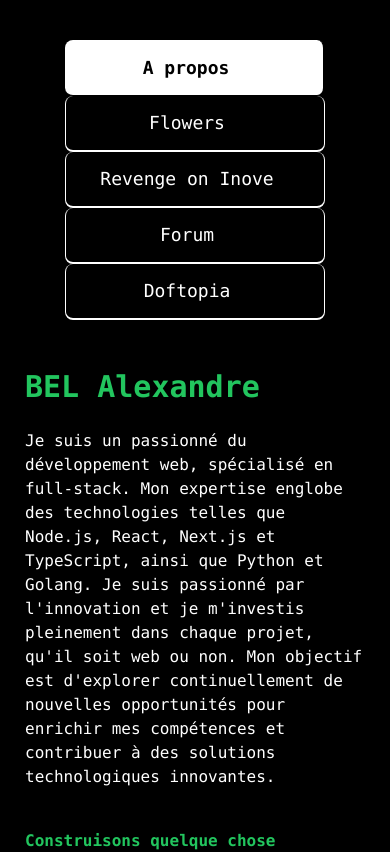
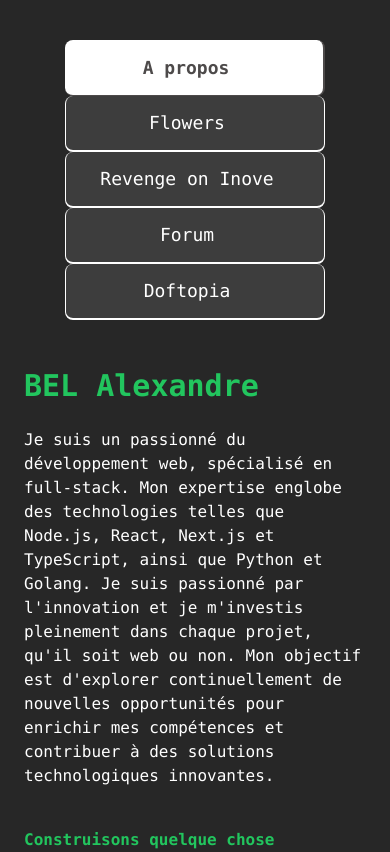
Before and after one commit to FLIzze/portfolio, a Next.js app: page / in a window 390 px wide. Shown: the top 852 px of the page. Built offline with nearby package versions, Linux system fonts and the light colour scheme.

Commit message:
colors update

```diff
--- a/src/app/components/about/page.tsx
+++ b/src/app/components/about/page.tsx
@@ -4,8 +4,8 @@ import Image from "next/image";
 const About = () => {
     return (
         <div>
-            <div className="lg:px-20 px-6 md:px-12 lg:h-screen h-full lg:overflow-y-auto mt-10 bg-black lg:bg-transparent md:text-xl text-base">
-                <div className="h-fit rounded-sm border border-black">
+            <div className="lg:px-20 px-6 md:px-12 lg:h-screen h-full lg:overflow-y-auto mt-10 lg:bg-transparent md:text-xl text-base bg-[#272727]">
+                <div className="h-fit rounded-sm">
                 <p className="mb-6 md:text-4xl text-3xl font-bold text-green-500">BEL Alexandre</p>
                 <p className="lg:text-justify">Je suis un passionné du développement web, spécialisé en full-stack. Mon expertise englobe des technologies telles que Node.js, React, Next.js et TypeScript, ainsi que Python et Golang. Je suis passionné par l'innovation et je m'investis pleinement dans chaque projet, qu'il soit web ou non. Mon objectif est d'explorer continuellement de nouvelles opportunités pour enrichir mes compétences et contribuer à des solutions technologiques innovantes.</p>
                 <p className="mt-10 font-bold text-green-500">Construisons quelque chose ensemble.</p>
--- a/src/app/components/doftopia/page.tsx
+++ b/src/app/components/doftopia/page.tsx
@@ -3,7 +3,7 @@ import Image from "next/image";
 const Doftopia = () => {
     return (
         <div>
-            <div className="lg:px-20 px-6 md:px-12 lg:h-screen h-full lg:overflow-y-auto mt-10 bg-black lg:bg-transparent md:text-xl text-base">
+            <div className="lg:px-20 px-6 md:px-12 lg:h-screen h-full lg:overflow-y-auto mt-10 bg-[#272727] lg:bg-transparent md:text-xl text-base">
                 <h1 className="md:text-4xl text-3xl flex font-bold text-green-500 w-fit hover:border-b-0">Doftopia</h1>
                 <p className="my-6 text-xl">Wiki dofus. Realisé en <a className="text-green-500">nextjs</a> <a className="text-green-500">typescript</a> avec une base de données <a className="text-green-500">MySQL</a> ainsi qu'un <a className="text-green-500">API</a>.</p>
                 <div>
--- a/src/app/components/e-commerce/page.tsx
+++ b/src/app/components/e-commerce/page.tsx
@@ -3,7 +3,7 @@ import Image from "next/image";
 const Ecommerce = () => {
     return (
         <div>
-            <div className="lg:px-20 px-6 md:px-12 lg:h-screen h-full lg:overflow-y-auto mt-10 bg-black lg:bg-transparent md:text-xl text-base">
+            <div className="lg:px-20 px-6 md:px-12 lg:h-screen h-full lg:overflow-y-auto mt-10 bg-[#272727] lg:bg-transparent md:text-xl text-base">
                 <a href="https://flowers.alexandrebel.me" target="blank">
                     <h1 className="md:text-4xl text-3xl flex font-bold text-green-500 border-b border-green-500 w-fit hover:border-b-0">Flowers</h1>
                 </a>
--- a/src/app/components/forum/page.tsx
+++ b/src/app/components/forum/page.tsx
@@ -4,7 +4,7 @@ import Image from "next/image";
 const Forum = () => {
     return (
         <div>
-            <div className="lg:px-20 px-6 md:px-12 lg:h-screen h-full lg:overflow-y-auto mt-10 bg-black lg:bg-transparent md:text-xl text-base">
+            <div className="lg:px-20 px-6 md:px-12 lg:h-screen h-full lg:overflow-y-auto mt-10 bg-[#272727] lg:bg-transparent md:text-xl text-base">
                 <a href="https://forum.alexandrebel.me" target="blank">
                     <h1 className="md:text-4xl text-3xl flex font-bold text-green-500 border-b border-green-500 w-fit hover:border-b-0">Forum</h1>
                 </a>
--- a/src/app/components/revenge-on-inove/page.tsx
+++ b/src/app/components/revenge-on-inove/page.tsx
@@ -1,7 +1,7 @@
 const RevengeOnInove = () => {
     return (
         <div>
-            <div className="lg:px-20 px-6 md:px-12 lg:h-screen h-full lg:overflow-y-auto mt-10 bg-black lg:bg-transparent md:text-xl text-base">
+            <div className="lg:px-20 px-6 md:px-12 lg:h-screen h-full lg:overflow-y-auto mt-10 bg-[#272727] lg:bg-transparent md:text-xl text-base">
                 <h1 className="md:text-4xl text-3xl font-bold text-green-500 mb-6">Revenge on Inove</h1>
                 <p className="my-6">Bienvenue dans Revenge On Inove, un jeu d'aventure développé en <a className="text-bold text-green-500">Python</a> avec Pygame. Dans ce jeu, vous incarnez un étudiant astucieux qui a décidé de hacker son école. Cependant, cette action a rendu tous les étudiants, professeurs, mentors et membres de l'administration furieux contre vous. Pour regagner le contrôle, vous devez vous aventurer dans chaque étage du bâtiment et affronter vos adversaires.</p>
                 <h2 className="text-2xl text-green-500 font-bold">Controles</h2>
--- a/src/app/page.tsx
+++ b/src/app/page.tsx
@@ -16,18 +16,18 @@ export default function Home() {
   };
 
   return (
-    <div className="flex font-mono text-white bg-black lg:flex-row flex-col pt-10 lg:pt-0">
+    <div className="flex font-mono text-white bg-[#272727] lg:flex-row flex-col pt-10 lg:pt-0">
       <nav className="w-full transition-all duration-500 lg:w-80">
-        <div className="flex items-center justify-center h-fit lg:h-screen flex-col text-xl bg-black mb-2 lg:mb-0">
+        <div className="flex items-center justify-center h-fit lg:h-screen flex-col text-xl mb-2 lg:mb-0">
           {fields.map((field: string, index: number) => (
             <div className="lg:w-full w-2/3" key={index}>
                 {usedField != index ? (
                   <div>
-                      <p className="pr-4 text-white flex lg:justify-end justify-center lg:text-xl text-lg h-14 items-center bg-black hover:bg-white hover:font-bold hover:text-black w-full cursor-pointer border-white border-b-2 lg:hover:w-[115%] transition-all duration-200 border-r border-l lg:border-l-0 rounded-r-lg rounded-b-lg rounded-l-lg lg:rounded-l-none" id={index.toString()} onClick={() => fieldFocus(index.toString())}>{field}</p>
+                      <p className="pr-4 text-white flex lg:justify-end justify-center lg:text-xl text-lg h-14 items-center bg-[#3d3d3d] hover:bg-white hover:font-bold hover:text-[#3a3737] w-full cursor-pointer border-white border-b-2 lg:hover:w-[115%] transition-all duration-200 border-r border-l lg:border-l-0 rounded-r-lg rounded-b-lg rounded-l-lg lg:rounded-l-none" id={index.toString()} onClick={() => fieldFocus(index.toString())}>{field}</p>
                   </div>
                 ) : (
                   <div>
-                    <p className="flex lg:justify-end justify-center pr-4 lg:text-xl text-lg h-14 items-center bg-white text-black border-b border-black border-r-2 lg:rounded-l-none rounded-lg transition-all lg:w-[115%] font-bold" id={index.toString()} onClick={() => fieldFocus(index.toString())}>{field}</p>
+                    <p className="flex lg:justify-end justify-center pr-4 lg:text-xl text-lg h-14 items-center bg-white text-[#4d4a4a] border-b border-[#4d4a4a] border-r-2 lg:rounded-l-none rounded-lg transition-all lg:w-[115%] font-bold" id={index.toString()} onClick={() => fieldFocus(index.toString())}>{field}</p>
                   </div>
                 )}
             </div>
```
